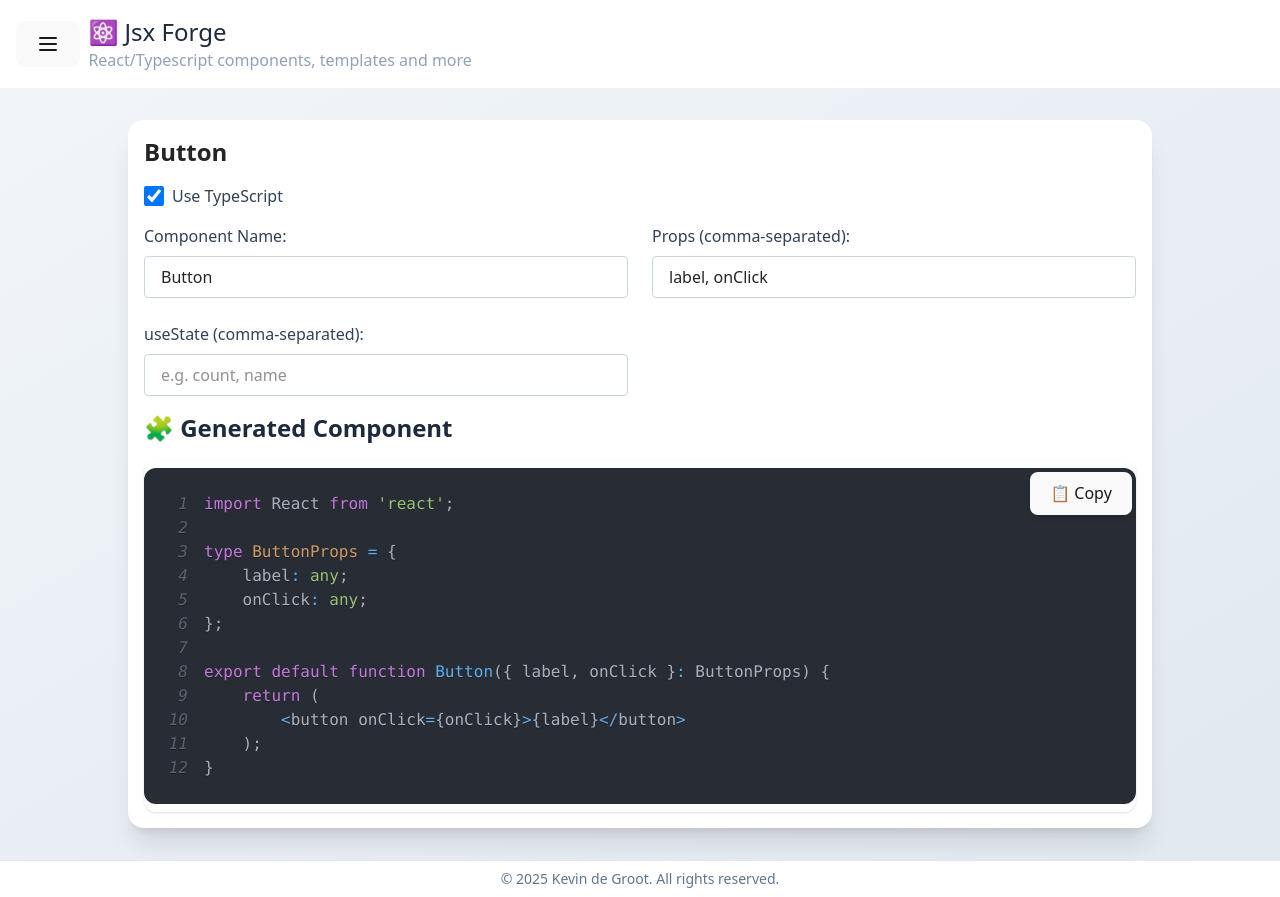
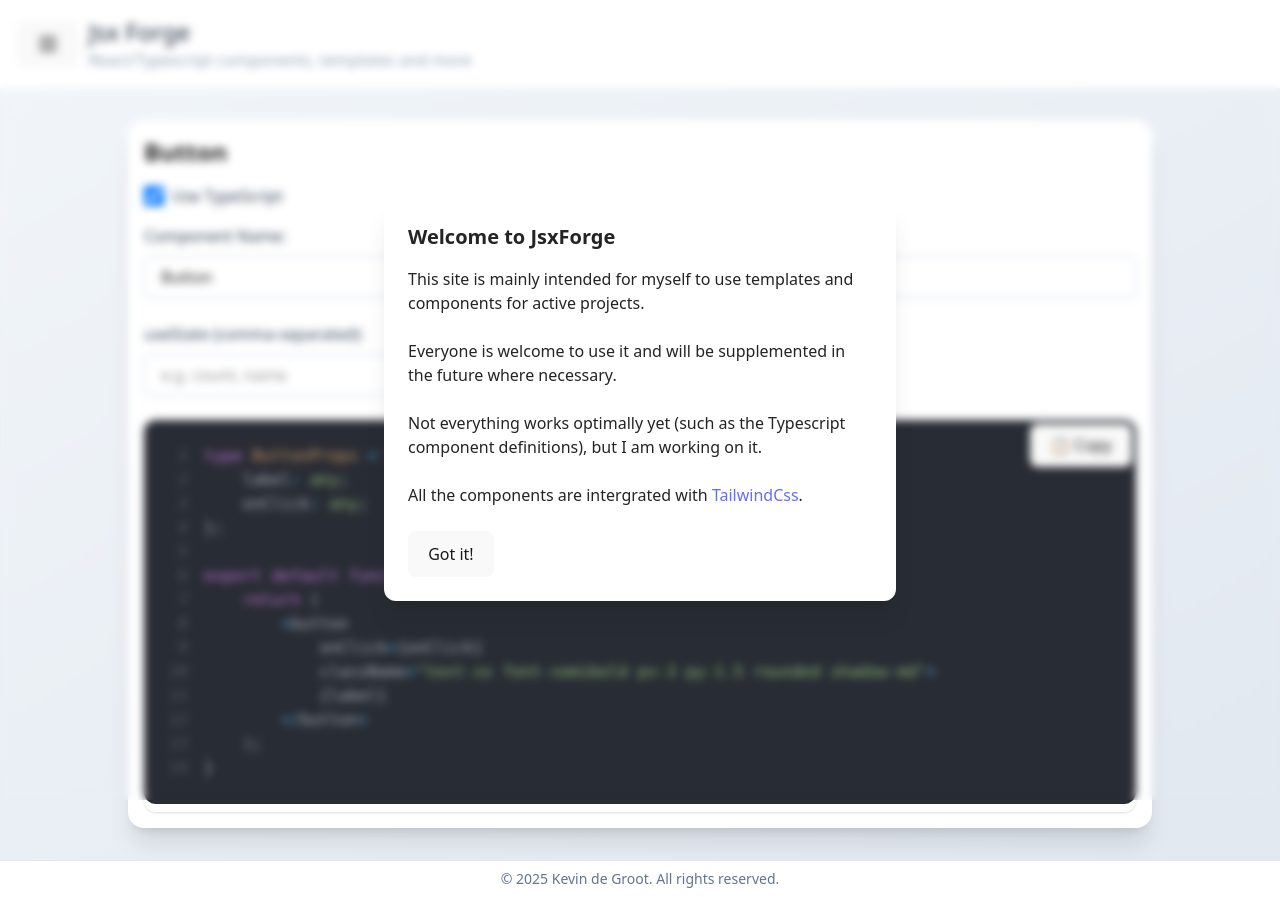
Before and after one commit to KevinDeGroot2015/jsxforge, a React (Vite) app: page /button in a window 1280 px wide. Built offline with nearby package versions, Linux system fonts and the light colour scheme.

Commit message:
added welcomemessage, and overall small changes

```diff
--- a/package.json
+++ b/package.json
@@ -12,6 +12,7 @@
   "dependencies": {
     "@tailwindcss/vite": "^4.1.8",
     "framer-motion": "^12.16.0",
+    "js-cookie": "^3.0.5",
     "lucide-react": "^0.513.0",
     "react": "^19.1.0",
     "react-dom": "^19.1.0",
@@ -21,6 +22,7 @@
   },
   "devDependencies": {
     "@eslint/js": "^9.25.0",
+    "@types/js-cookie": "^3.0.6",
     "@types/react": "^19.1.2",
     "@types/react-dom": "^19.1.2",
     "@types/react-syntax-highlighter": "^15.5.13",
--- a/src/App.tsx
+++ b/src/App.tsx
@@ -4,11 +4,13 @@
 import Layout from "@layout/Layout";
 import "@assets/styles/index.css";
 import { SideBarProvider } from "@contexts/SideBarContext";
+import WelcomeMessage from "@components/WelcomeMessage/Welcomemessage";
 
 export default function App() {
     return (
         <>
             <BrowserRouter>
+                <WelcomeMessage />
                 <SideBarProvider>
                     <Header />
                 </SideBarProvider>
--- a/src/components/CodeOutput/CodeOutput.tsx
+++ b/src/components/CodeOutput/CodeOutput.tsx
@@ -45,7 +45,7 @@
             usesState
                 ? `import { useState } from 'react';
             `
-                : " ",
+                : "",
         ];
 
         const typeLines =
@@ -111,10 +111,6 @@
     };
 
     return (
-        <div className="space-y-4">
-            <h2 className="text-2xl font-semibold text-slate-800">
-                🧩 Generated Component
-            </h2>
         <div className="relative rounded-xl overflow-hidden shadow">
             <SyntaxHighlighter
                 language="typescript"
@@ -140,6 +136,5 @@
                 {copied ? "✅ Copied!" : "📋 Copy"}
             </button>
         </div>
-        </div>
     );
 }
--- a/src/components/Header/Header.tsx
+++ b/src/components/Header/Header.tsx
@@ -15,7 +15,7 @@
                 </button>
                 <h1>
                     <Link to="/" className="text-2xl font-bold text-slate-800!">
-                        ⚛️ Jsx Forge
+                        Jsx Forge
                     </Link>
                     <p className="text-slate-400">React/Typescript components, templates and more</p>
                 </h1>
--- /dev/null
+++ b/src/components/WelcomeMessage/Welcomemessage.tsx
@@ -0,0 +1,41 @@
+import { useState, useEffect } from "react";
+import Cookies from "js-cookie";
+
+export default function WelcomeMessage() {
+    const [show, setShow] = useState<boolean>(false);
+
+    useEffect(() => {
+        if (!Cookies.get("welcomemessage")) setShow(true);
+    }, []);
+
+    const closeModal = () => {
+        Cookies.set("welcomemessage", "true", { expires: 30 });
+        setShow(false);
+    };
+
+    if (!show) return null;
+
+    return (
+        <div
+            id="modal-backdrop"
+            className="fixed inset-0 backdrop-blur-xs flex items-center justify-center z-50"
+        >
+            <div className="bg-white p-6 rounded-xl shadow-xl max-w-lg w-full">
+                <h2 className="text-xl font-bold mb-4">Welcome to JsxForge</h2>
+                <p className="mb-4">
+                    This site is mainly intended for myself to use templates and
+                    components for active projects.<br /><br />
+                    Everyone is welcome to use it and will be supplemented in the future where necessary.<br /><br />
+                    Not everything works optimally yet (such as the Typescript component definitions), but I am working on it.<br /><br />
+                    All the components are intergrated with <a href="https://tailwindcss.com/" target="_blank">TailwindCss</a>.
+                </p>
+                <button
+                    onClick={closeModal}
+                    className="mt-2 px-4 py-2 bg-blue-600 text-white rounded hover:bg-blue-700"
+                >
+                    Got it!
+                </button>
+            </div>
+        </div>
+    );
+}
--- a/src/pages/components/Button.tsx
+++ b/src/pages/components/Button.tsx
@@ -1,18 +1,18 @@
 import PageBase from "@components/PageBase/PageBase";
 
 export default function Button() {
-    // const bodyCodeLines = `
-    // const handleClick = () => {
-    //     setClicked(!clicked);
-    // };
-    // `;
-
+    const returnCode = `
+        <button
+            onClick={onClick}
+            className="text-xs font-semibold px-3 py-1.5 rounded shadow-md">
+            {label}
+        </button>
+    `;
     return (
         <PageBase
             defaultComponentName="Button"
             defaultPropsInput="label, onClick"
-            importCode={`import React from 'react';`}
-            returnCode={`<button onClick={onClick}>{label}</button>`}
+            returnCode={returnCode}
         />
     );
 }
--- /dev/null
+++ b/src/pages/components/FormField.tsx
@@ -0,0 +1,22 @@
+import PageBase from "@components/PageBase/PageBase";
+
+export default function FormField() {
+    const returnCode = `
+        <div>
+            <label>{label}</label>
+            <input
+                value={value}
+                onChange={(e) => onChange(e.target.value)}
+                placeholder={placeholder}
+            />
+        </div>
+        `;
+
+    return (
+        <PageBase
+            defaultComponentName="FormField"
+            defaultPropsInput="label, value, onChange, placeholder"
+            returnCode={returnCode}
+        />
+    );
+}
--- a/src/router/routes.tsx
+++ b/src/router/routes.tsx
@@ -1,4 +1,5 @@
 import Button from "@pages/components/Button";
+import FormField from "@pages/components/FormField";
 import BasicComponentgenerator from "@pages/general/BasicComponentGenerator";
 
 export type RouteItem = {
@@ -30,7 +31,7 @@
         group: "Components",
         items: [
             { path: "/button", title: "Button", element: <Button /> },
-            { path: "/card", title: "Card" },
+            { path: "/formfield", title: "Form field", element: <FormField /> },
         ],
     },
     {
```
Also changed, not shown: 1 other file (tests, documents, lock files or other folders). Lines whose indentation alone changed are shown as unchanged.
